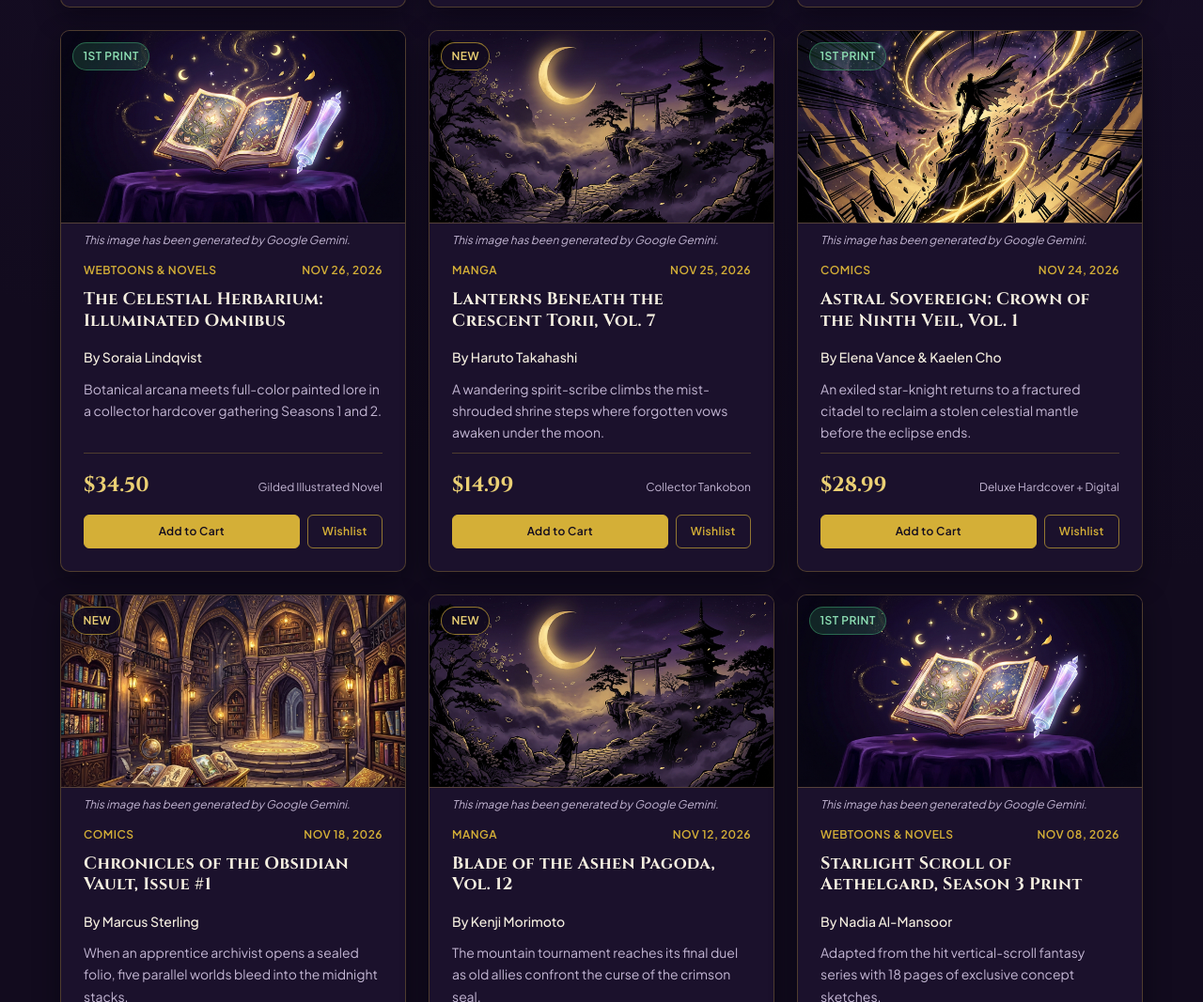
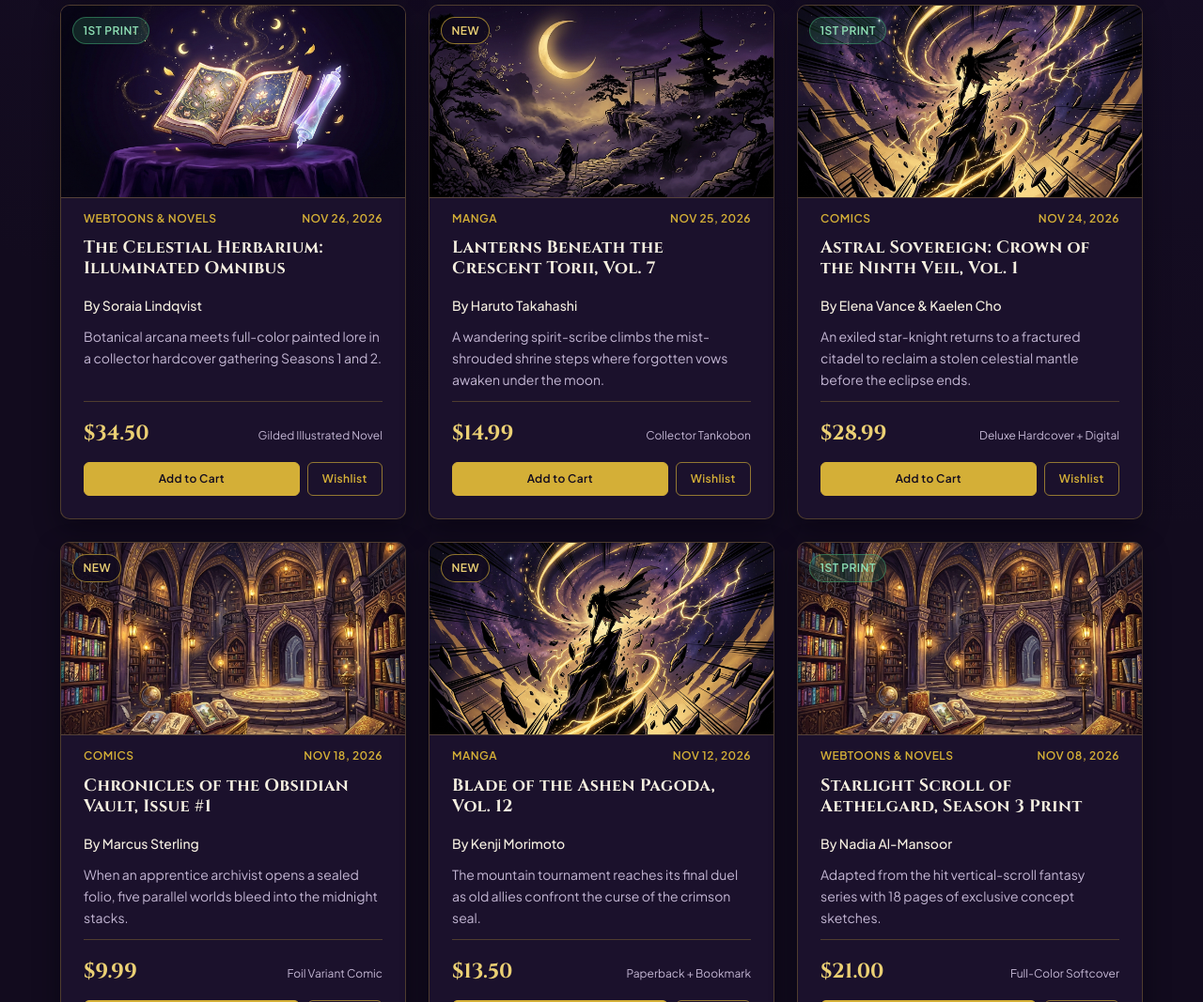
Before and after one commit to i263120/SE-C_Group4_MultiverseVault, a plain HTML site: page pages/new-releases.html in a window 1280 px wide. Shown: the part 2356-3423 px from the top of the page at 94% size. Drawn offline with Linux system fonts and the light colour scheme.

Commit message:
Update new releases page and image reference

```diff
--- a/js/new-releases.js
+++ b/js/new-releases.js
@@ -10,6 +10,8 @@
   const ALERTS_KEY = 'mv_release_alerts';
 
   // Demo catalog data for New Releases (local demo dataset)
+  // Images: existing shared project assets are used. aiGenerated:false for all existing images.
+  // Cross-category image rotation ensures distinct visuals per card even within the same category.
   const RELEASES = [
     {
       id: 'astral-sovereign-1',
@@ -26,7 +28,8 @@
       displayDate: 'Nov 24, 2026',
       price: 28.99,
       image: '../images/category-comics.jpg',
-      imageAlt: 'Fantasy comic book artwork featuring a cloaked hero silhouette and glowing gold energy arcs',
+      imageAlt: 'A cloaked star-knight stands before a fractured citadel, gold energy arcs illuminating the midnight sky',
+      aiGenerated: false,
       description: 'An exiled star-knight returns to a fractured citadel to reclaim a stolen celestial mantle before the eclipse ends.',
       featured: true
     },
@@ -45,7 +48,8 @@
       displayDate: 'Nov 25, 2026',
       price: 14.99,
       image: '../images/category-manga.jpg',
-      imageAlt: 'Fantasy manga artwork with a misty torii gate, pagoda, and golden crescent moon',
+      imageAlt: 'A misty torii gate glowing beneath a golden crescent moon with stone shrine steps receding into fog',
+      aiGenerated: false,
       description: 'A wandering spirit-scribe climbs the mist-shrouded shrine steps where forgotten vows awaken under the moon.',
       featured: false
     },
@@ -64,7 +68,8 @@
       displayDate: 'Nov 26, 2026',
       price: 34.50,
       image: '../images/category-webtoons.jpg',
-      imageAlt: 'Fantasy illustrated storybook and glowing crystalline scroll surrounded by golden stardust',
+      imageAlt: 'An illuminated open storybook radiating golden stardust beside a glowing crystalline scroll on a dark surface',
+      aiGenerated: false,
       description: 'Botanical arcana meets full-color painted lore in a collector hardcover gathering Seasons 1 and 2.',
       featured: false
     },
@@ -83,7 +88,8 @@
       displayDate: 'Nov 18, 2026',
       price: 9.99,
       image: '../images/hero-vault.jpg',
-      imageAlt: 'Ornate midnight-purple and antique-gold arcane vault library lined with comics, manga, and illustrated tomes',
+      imageAlt: 'An ornate arcane library vault lined floor-to-ceiling with comics, manga, and illustrated tomes in midnight-purple and antique-gold',
+      aiGenerated: false,
       description: 'When an apprentice archivist opens a sealed folio, five parallel worlds bleed into the midnight stacks.',
       featured: false
     },
@@ -101,8 +107,9 @@
       releaseDate: '2026-11-12',
       displayDate: 'Nov 12, 2026',
       price: 13.50,
-      image: '../images/category-manga.jpg',
-      imageAlt: 'Fantasy manga artwork with a misty torii gate, pagoda, and golden crescent moon',
+      image: '../images/category-comics.jpg',
+      imageAlt: 'Two warriors face off in a storm-lit arena, crimson cursed-seal energy arcing between crossed blades',
+      aiGenerated: false,
       description: 'The mountain tournament reaches its final duel as old allies confront the curse of the crimson seal.',
       featured: false
     },
@@ -120,8 +127,9 @@
       releaseDate: '2026-11-08',
       displayDate: 'Nov 08, 2026',
       price: 21.00,
-      image: '../images/category-webtoons.jpg',
-      imageAlt: 'Fantasy illustrated storybook and glowing crystalline scroll surrounded by golden stardust',
+      image: '../images/hero-vault.jpg',
+      imageAlt: 'A grand arcane library of towering shelves holds luminous scrolls and illustrated volumes in purple and gold',
+      aiGenerated: false,
       description: 'Adapted from the hit vertical-scroll fantasy series with 18 pages of exclusive concept sketches.',
       featured: false
     },
@@ -139,8 +147,9 @@
       releaseDate: '2026-12-10',
       displayDate: 'Dec 10, 2026',
       price: 44.00,
-      image: '../images/category-comics.jpg',
-      imageAlt: 'Fantasy comic book artwork featuring a cloaked hero silhouette and glowing gold energy arcs',
+      image: '../images/category-webtoons.jpg',
+      imageAlt: 'A hero at the centre of a swirling golden interdimensional storm, luminous pages spiralling through the rift',
+      aiGenerated: false,
       description: 'Reserve the oversized 400-page slipcase edition collecting the entire Riftwalker multiverse arc.',
       featured: false
     },
@@ -159,7 +168,8 @@
       displayDate: 'Dec 15, 2026',
       price: 16.50,
       image: '../images/category-manga.jpg',
-      imageAlt: 'Fantasy manga artwork with a misty torii gate, pagoda, and golden crescent moon',
+      imageAlt: 'A lone cartographer on a fog-covered mountain ridge, a forgotten shrine barely visible in the pale sunrise below',
+      aiGenerated: false,
       description: 'A quiet, atmospheric seinen debut following a cartographer mapping vanished shrines across misty peaks.',
       featured: false
     },
@@ -177,8 +187,9 @@
       releaseDate: '2026-12-22',
       displayDate: 'Dec 22, 2026',
       price: 39.99,
-      image: '../images/hero-vault.jpg',
-      imageAlt: 'Ornate midnight-purple and antique-gold arcane vault library lined with comics, manga, and illustrated tomes',
+      image: '../images/category-comics.jpg',
+      imageAlt: 'An elaborate gold-embossed collector hardcover on an arcane pedestal, surrounded by floating illustrated plates',
+      aiGenerated: false,
       description: 'Illustrated maps, worldbuilding essays, and annotated plates from our flagship fantasy creators.',
       featured: false
     }
@@ -367,6 +378,9 @@
 
     grid.innerHTML = items.map(function (book) {
       const saved = isInWishlist(book.id);
+      const aiCaption = book.aiGenerated
+        ? '<figcaption class="ai-credit ai-credit--card">This image has been generated by Google Gemini.</figcaption>'
+        : '';
       return (
         '<article class="mv-card nr-card">' +
           '<figure class="nr-card-figure">' +
@@ -376,7 +390,7 @@
                 '<span class="' + getBadgeClass(book.badgeType) + '">' + escapeHtml(book.badge) + '</span>' +
               '</div>' +
             '</div>' +
-            '<figcaption class="ai-credit ai-credit--card">This image has been generated by Google Gemini.</figcaption>' +
+            aiCaption +
           '</figure>' +
           '<div class="mv-card-body">' +
             '<div class="nr-card-kicker">' +
--- a/pages/new-releases.html
+++ b/pages/new-releases.html
@@ -114,10 +114,9 @@
             <div class="nr-spotlight-image-wrap">
               <img
                 src="../images/category-comics.jpg"
-                alt="Fantasy comic book artwork featuring a cloaked hero silhouette and glowing gold energy arcs"
+                alt="A cloaked star-knight stands before a fractured citadel, gold energy arcs illuminating the midnight sky"
               >
             </div>
-            <figcaption class="ai-credit">This image has been generated by Google Gemini.</figcaption>
           </figure>
 
           <div>
```
